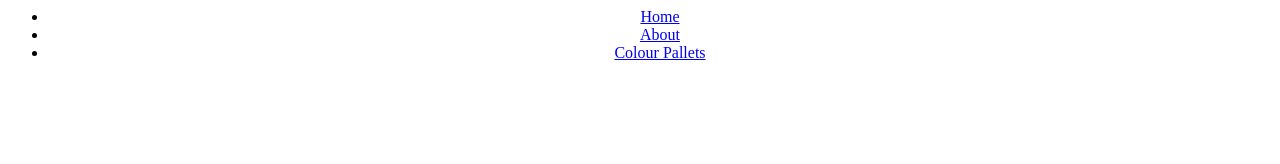
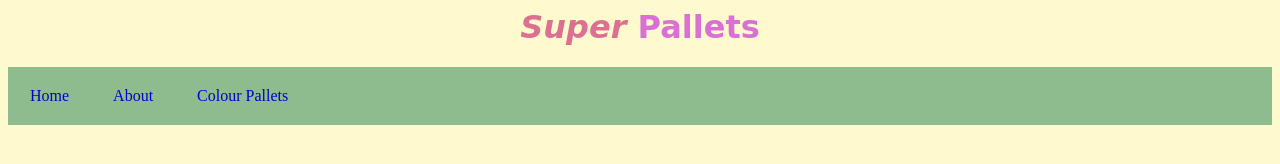
Before and after one commit to HartleyE1/ColourPalletList, a plain HTML site: page about.html in a window 1280 px wide. Drawn offline with Linux system fonts and the light colour scheme.

Commit message:
Edited styles

```diff
--- a/about.html
+++ b/about.html
@@ -1,9 +1,10 @@
 <html>
     <head>
-        <link href="style.css">
+        <link rel="stylesheet" type="text/css" href="style.css">
     </head>
     <body>
-        <header><center>
+         <header><center>
+            <p><h1><i id="titleI">Super</i> Pallets</h1></p>
             <ul>
                 <li><a href="index.html">Home</a></li>
                 <li><a href="about.html">About</a></li>
--- a/style.css
+++ b/style.css
@@ -1,6 +1,9 @@
 ul {
     background-color: darkseagreen;
-    padding: 0px;
+    list-style-type: none;
+    margin: 0;
+    padding: 0;
+    overflow: hidden;
 
 }
 
@@ -9,13 +12,27 @@ li {
 }
 
 li a {
-    padding: 10px;
-    background-color: lightgreen;
     display: block;
     color: mediumblue;
+    text-align: center;
+    padding: 20px 22px;
+    text-decoration: none;
+
 }
 
 li a:hover {
     background-color: mediumspringgreen;
-    font-style: italic;
 }
+
+h1 {
+    font-family: cursive;
+    color: orchid;
+}
+
+#titleI {
+    color: palevioletred;
+}
+
+body {
+    background-color: lemonchiffon;
+}
```
Also changed, not shown: index.html (+2 -1 lines), pallets.html (+3 -2 lines).
